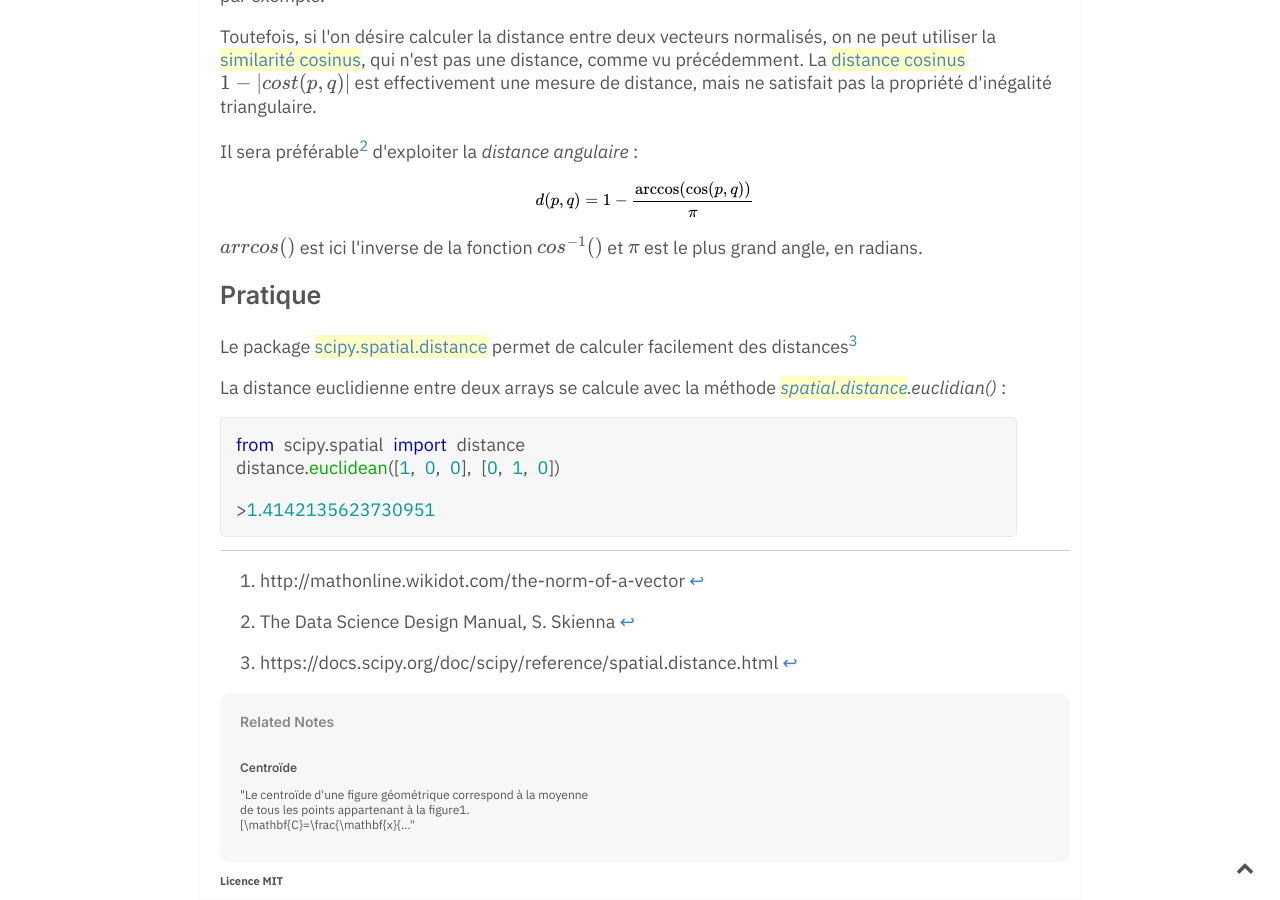
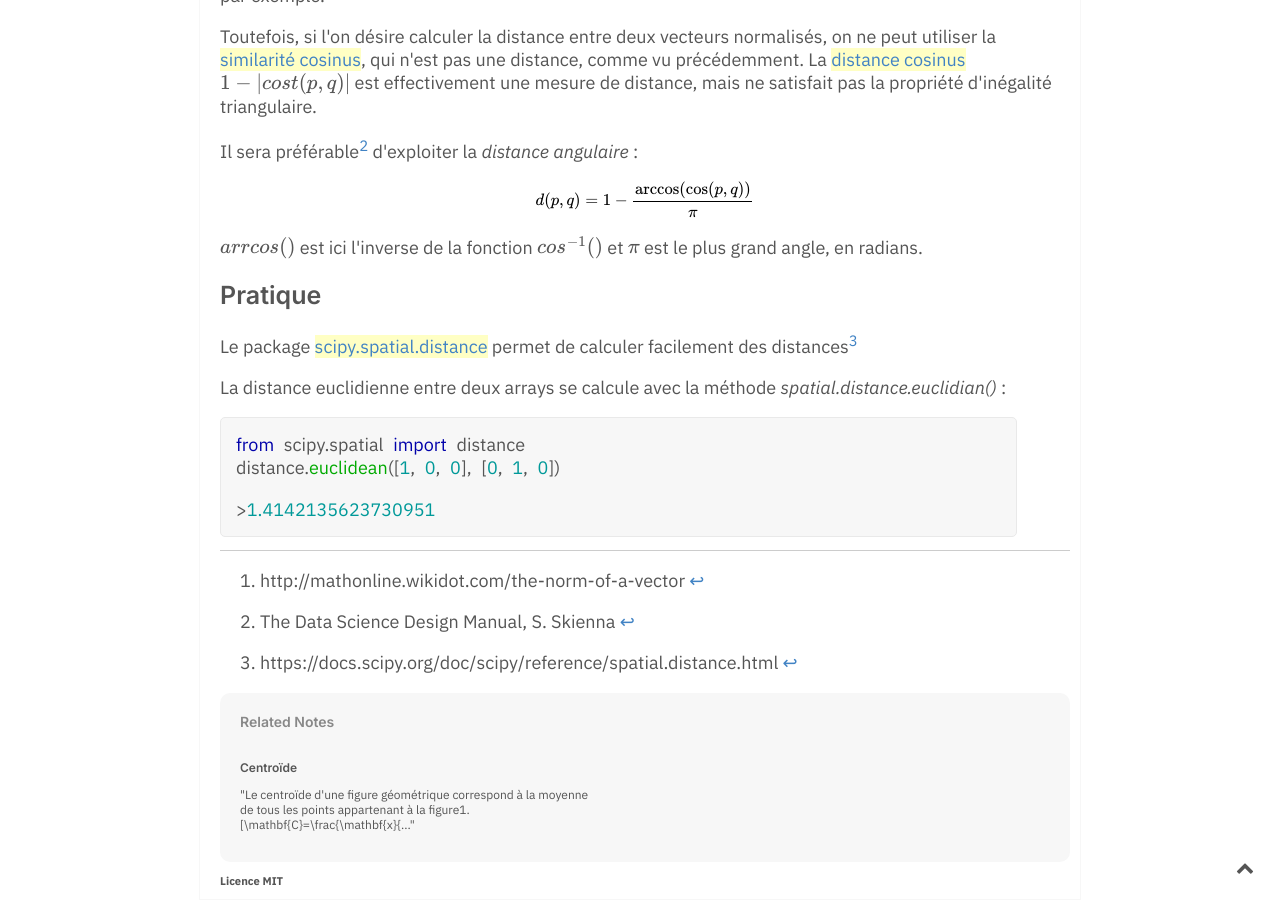
Before and after one commit to Maxence-L/arboretum.link, a Jekyll site: the page built from _notes/norme-vecteur.md, in a window 1280 px wide and 900 px high, scrolled down 2836 px. Built offline with Jekyll 4.4.1, drawn with Linux system fonts in a browser that asks for light colours; formulas are drawn with MathJax 3.

````diff
--- a/_notes/norme-vecteur.md
+++ b/_notes/norme-vecteur.md
@@ -79,7 +79,7 @@ Le package [[scipy.spatial.distance]] permet de calculer facilement des distance
 
 [^3]: https://docs.scipy.org/doc/scipy/reference/spatial.distance.html
 
-La distance euclidienne entre deux arrays se calcule avec la méthode *[[spatial.distance]].euclidian()* :
+La distance euclidienne entre deux arrays se calcule avec la méthode *spatial.distance.euclidian()* :
 ```python
 from scipy.spatial import distance
 distance.euclidean([1, 0, 0], [0, 1, 0])
````
